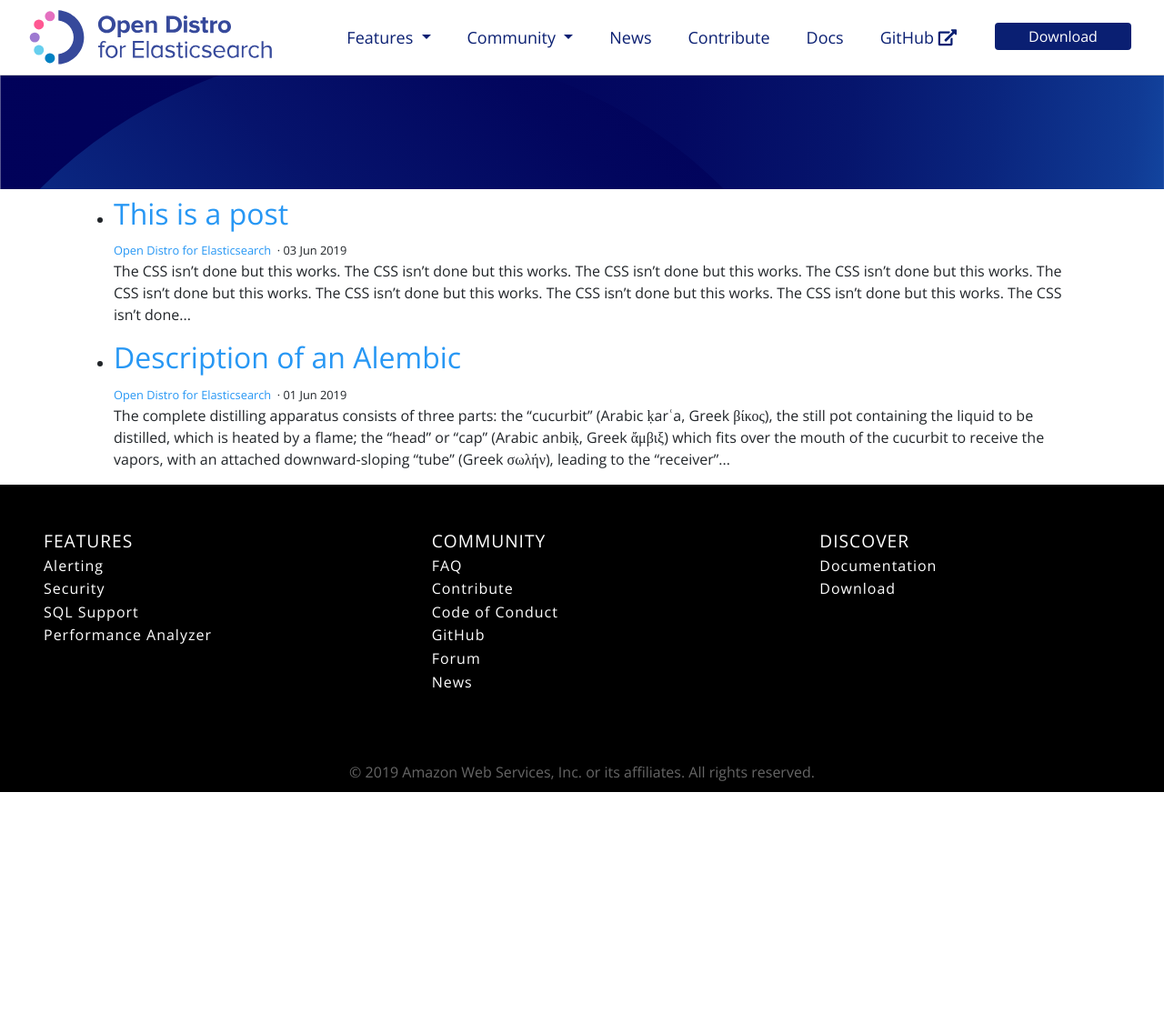
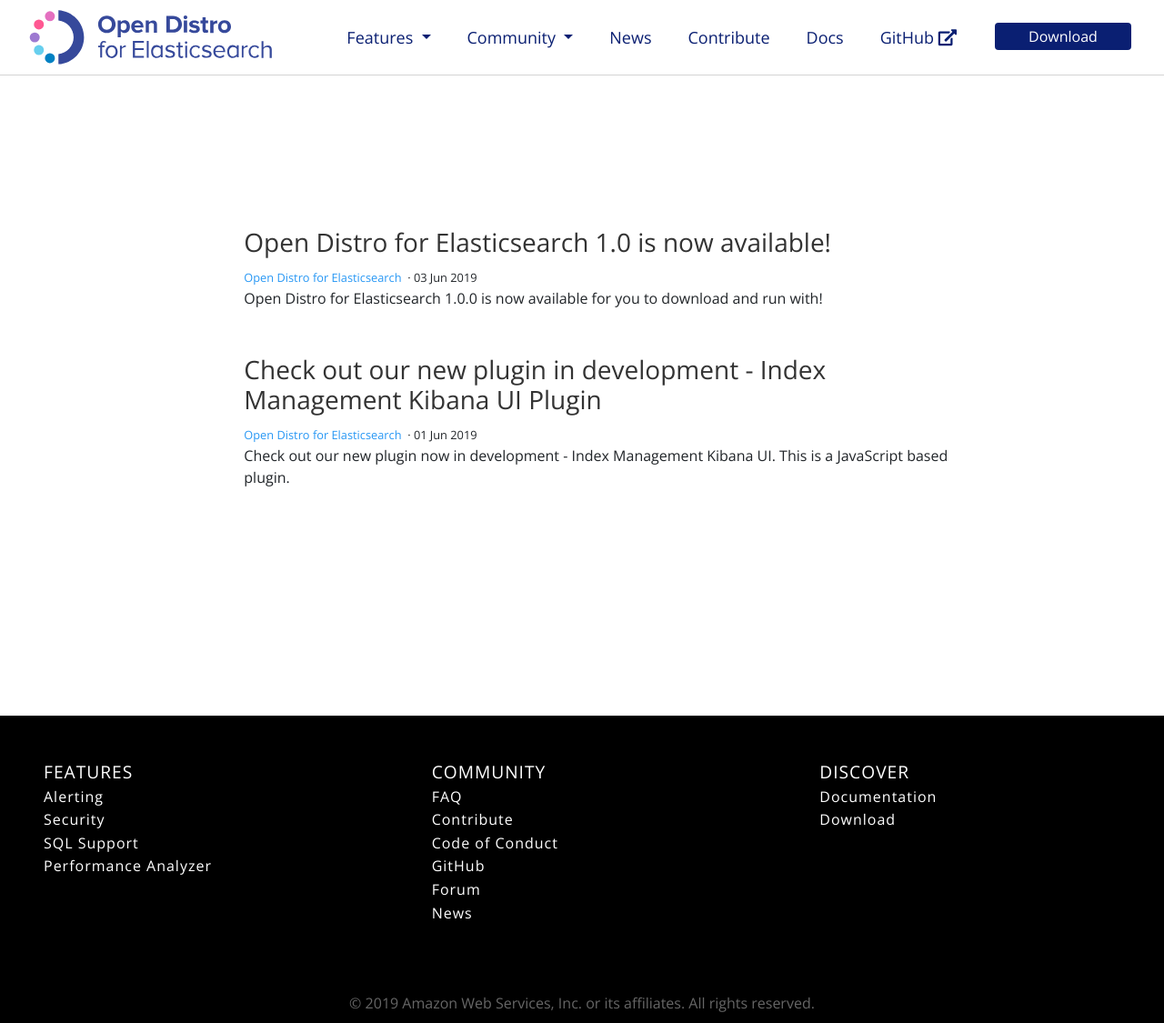
Before and after one commit to opendistro/for-elasticsearch, a Jekyll site: the page built from blog/index.html, in a window 1280 px wide and 1125 px high. Shown: the whole window at 91% size. Built offline with Jekyll 4.4.1, drawn with Linux system fonts in a browser that asks for light colours.

Commit message:
Blog updates

```diff
--- a/_includes/post-list.html
+++ b/_includes/post-list.html
@@ -2,15 +2,13 @@
   <section class="section  typeset">
     <ul class="list  list--posts">
       {% for page in paginator.posts %}
-        <li class="item  item--post">
           <article class="article  article--post">
 
-            <h2><a href="{{ site.baseurl }}{{ page.url }}">{{ page.title }}</a></h2>
+            <h3><a href="{{ site.baseurl }}{{ page.url }}" style="">{{ page.title }}</a></h3>
             {% include post-meta.html %}
-            {{ page.excerpt | markdownify | truncatewords: 60 }}
+            {{ page.excerpt | markdownify | truncatewords: 30 }}
 
           </article>
-        </li>
       {% endfor %}
     </ul>
     {% include post-pagination.html %}
@@ -19,15 +17,14 @@
   <section class="section  typeset">
     <ul class="list  list--posts">
       {% for page in site.posts %}
-        <li class="item  item--post">
-          <article class="article  article--post">
 
-            <h2><a href="{{ site.baseurl }}{{ page.url }}">{{ page.title }}</a></h2>
+          <article class="article  article--post" style="margin: 50px 0;">
+            <h3><a href="{{ site.baseurl }}{{ page.url }}" style="font-weight: 400; color: #333;">{{ page.title }}</a></h3>
             {% include post-meta.html %}
-            {{ page.excerpt | markdownify | truncatewords: 60 }}
+            {{ page.excerpt | markdownify | truncatewords: 30 }}
 
           </article>
-        </li>
+
       {% endfor %}
     </ul>
   </section>
--- a/_layouts/blog.html
+++ b/_layouts/blog.html
@@ -3,14 +3,13 @@
 ---
 
 <!-- Banner -->
-<div class="container-fluid homeBanner" style="background: url('{{site.baseurl}}/assets/media/backgrounds/homehero.svg') no-repeat; background-size: cover;">
-  {%- include banner.html banner=site.data.pages.es.blog.banner -%}
+<div class="container-fluid homeBanner" style="background-color; #FFF; background-size: cover;">
 </div>
 
 
 <!-- blog -->
 
-  <div class="container content">
+  <div class="container col-md-8 .offset-md-2 content">
 
     <article class="article  article--page  typeset">
 
@@ -32,3 +31,7 @@
   </div>
 
   {% if page.aside == true %}{% include site-aside.html %}{% endif %}
+
+
+<div class="container-fluid homeBanner" style="background-color; #FFF; background-size: cover;">
+</div>
--- a/_layouts/page.html
+++ b/_layouts/page.html
@@ -8,8 +8,9 @@
 
   <article class="article  article--post  content  typeset">
 
-    <h1>{{ page.title }}</h1>
+    <h2 style="font-weight: 500">{{ page.title }}</h2>
     {% include post-meta.html %}
+    <div style="height: 30px"></div>
     {{ content }}
 
 
--- a/_posts/2019-06-01-example-post-one.md
+++ b/_posts/2019-06-01-example-post-one.md
@@ -1,15 +1,17 @@
 ---
 layout: page
-title: Description of an Alembic
+title: Check out our new plugin in development - Index Management Kibana UI Plugin
 categories:
 - Open Distro for Elasticsearch
 feature_image: "https://picsum.photos/2560/600?image=872"
 ---
 
-The complete distilling apparatus consists of three parts: the "cucurbit" (Arabic ḳarʿa, Greek βίκος), the still pot containing the liquid to be distilled, which is heated by a flame; the "head" or "cap" (Arabic anbiḳ, Greek ἄμβιξ) which fits over the mouth of the cucurbit to receive the vapors, with an attached downward-sloping "tube" (Greek σωλήν), leading to the "receiver" (Arabic ḳābila, Greek ἄγγος or φιάλη) container.
+Check out our new plugin now in development - Index Management Kibana UI. This is a JavaScript based plugin.
+
+Check out the [plugin repository](https://github.com/opendistro-for-elasticsearch/index-management-kibana-plugin) to learn more about the plugin.
+
+File all bugs/feature requests here at index-management-kibana-plugin/issues.
+
+If you have questions, you can ask them on the community forum.
 
 <!-- more -->
-
-Retorts have the "cap" and the "cucurbit" made into one. The anbik is also called the raʾs (head) of the cucurbit. The liquid in the cucurbit is heated or boiled; the vapour rises into the anbik, where it cools by contact with the walls and condenses, running down the spout into the receiver. A modern descendant of the alembic is the pot still, used to produce distilled beverages.
-
-_Originally from [Alembic - Wikipedia](https://en.wikipedia.org/wiki/Alembic)_
--- a/_posts/2019-06-03-example-post-one.md
+++ b/_posts/2019-06-03-example-post-one.md
@@ -1,15 +1,46 @@
 ---
 layout: page
-title: This is a post
+title: Open Distro for Elasticsearch 1.0 is now available!
 categories:
 - Open Distro for Elasticsearch
 feature_image: "https://picsum.photos/2560/600?image=872"
 ---
 
-The CSS isn't done but this works. The CSS isn't done but this works. The CSS isn't done but this works. The CSS isn't done but this works. The CSS isn't done but this works. The CSS isn't done but this works. The CSS isn't done but this works. The CSS isn't done but this works. The CSS isn't done but this works. The CSS isn't done but this works. The CSS isn't done but this works. The CSS isn't done but this works. The CSS isn't done but this works. The CSS isn't done but this works. The CSS isn't done but this works. The CSS isn't done but this works. The CSS isn't done but this works. The CSS isn't done but this works.
+Open Distro for Elasticsearch 1.0.0 is now available for you to download and run with!
+
+The 1.0.0 release includes Elasticsearch 7.0.1 and Kibana 7.0.1 from upstream and the latest versions of the Open Distro for Elasticsearch plugins for alerting, performance analyzer, SQL and security. The Kibana UI components for security and alerting are also part of this release.
+
 
 <!-- more -->
 
-This is more content. This is more content. This is more content. This is more content. This is more content. This is more content. This is more content. This is more content. This is more content. This is more content. This is more content. This is more content. This is more content. This is more content. This is more content. This is more content. This is more content. This is more content. This is more content. This is more content. This is more content. This is more content. This is more content. This is more content. This is more content. This is more content. This is more content. This is more content. This is more content.
+Docker images for this release of Open Distro for Elasticsearch and Kibana can be downloaded from Docker Hub. If you are using Docker, make sure your compose file specifies 1.0.0 or uses the latest tag. Additionally, RPMs and Debian packages are available for installation. You can also download the PerfTop client here and our SQL JDBC driver here.
 
-_Look this is a link [Link](https://en.wikipedia.org/wiki/Alembic)_
+If you’re a developer interested in using individual Open Distro for Elasticsearch plugins, you can now learn how to download and install plugin ZIP files for Security, Alerting, and SQL from our documentation. Additionally, you can find our Security plugin on Maven Central. Also if you are looking to build positive open source contribution karma, you can start by visiting our GitHub repos, finding an issue tagged as a “good first issue” and start contributing!
+
+Release Highlights
+
+All plugins now support for Elasticsearch and Kibana release 7.0.1.
+
+Alerting added a new feature for action throttling which allows you to set alert notification intervals that are less frequent than monitoring interval to reduce being spammed with notifications. Additionally, where criteria have been added to the visual monitor definitions, allowing for more flexible monitor definitions without using JSON.
+
+Security added the ability to create tenants independent of roles and manage and map them separately simplifying management and usability. A new version of the LDAP/Active Directory module has also been added which supports querying of multiple role bases and more sophisticated connection pooling.
+
+SQL added config for enabling and disabling SQL, expanded test coverage and additional bug fixes. The SQL JDBC driver added time zone conversion for datetime fields.
+
+Open Distro is also now bundling Job Scheduler which provides a service provider interface (SPI) for other plugins to schedule periodic jobs. The Job Scheduler supports interval and cron scheduling, and allows the extension plugin to enforce singleton job instances using locking.
+
+Release Notes
+
+Detailed release notes for each plugin can be found on the project website.
+
+Questions
+
+Please feel free to ask questions on the project [community discussion forum].
+
+Report a bug or request a feature
+
+You can file a bug, request a feature, or propose new ideas to enhance Open Distro for Elasticsearch on our [GitHub community] issues page. If you find bugs or want to propose a feature for a particular plugin, create an issue in the individual plugin repository.
+
+If you run into any issues using our build scripts, please let us know by filing an issue.
+
+Happy downloading!
```
